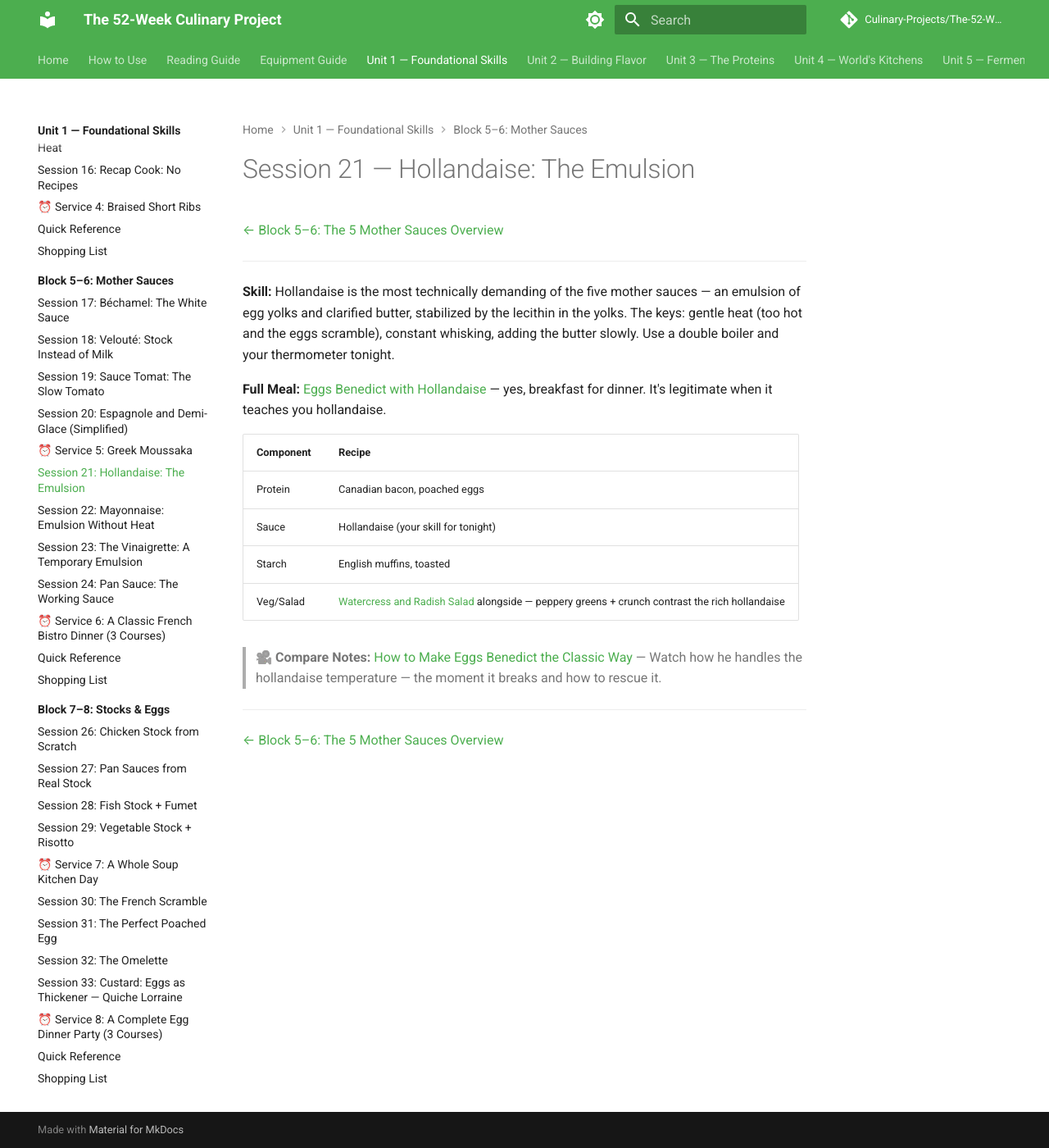
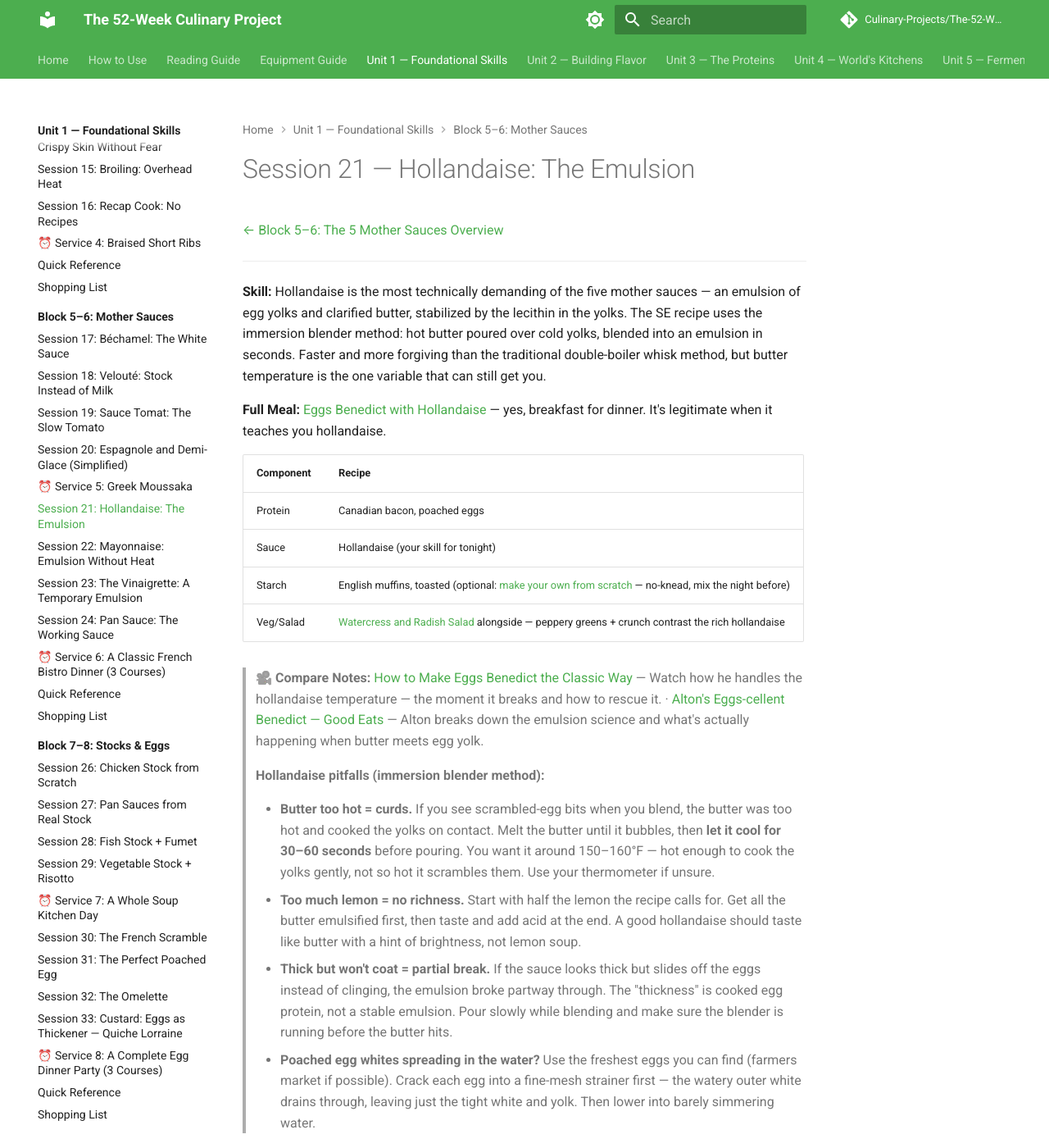
Before and after one commit to Culinary-Projects/The-52-Week-Culinary-Project, an MkDocs documentation site: the page built from docs/blocks/01-foundational-skills/05-06-mother-sauces/session-21-hollandaise-the-emulsion.md, in a window 1280 px wide and 1400 px high. Shown: the whole window at 82% size. Built offline with MkDocs 1.6.1 and Material for MkDocs 9.7.7, drawn with Linux system fonts in a browser that asks for light colours; comment, search, counter and statistics services are not loaded.

Commit message:
Add Techniquely/Good Eats videos, fix Session 18 salad, add hollandaise notes
- Session 17: add Alton Brown mac & cheese roux clip alongside Pépin
- Session 18: replace wrong Compare Notes (was tomato sauce, not velouté)
  with Techniquely pan sauces episode; swap generic vinaigrette link
  for RecipeTin Eats apple walnut salad
- Session 21: add Alton Brown eggs benedict clip; add hollandaise
  pitfall notes (butter temp, lemon ratio, partial breaks, egg freshness)
- Service 4: add Alton Brown beef stew braising clip; add note about
  pan-frying shallots instead of oven-roasting

Co-Authored-By: Claude Opus 4.6 <noreply@anthropic.com>

```diff
--- a/docs/blocks/01-foundational-skills/05-06-mother-sauces/session-21-hollandaise-the-emulsion.md
+++ b/docs/blocks/01-foundational-skills/05-06-mother-sauces/session-21-hollandaise-the-emulsion.md
@@ -4,7 +4,7 @@
 
 ---
 
-**Skill:** Hollandaise is the most technically demanding of the five mother sauces — an emulsion of egg yolks and clarified butter, stabilized by the lecithin in the yolks. The keys: gentle heat (too hot and the eggs scramble), constant whisking, adding the butter slowly. Use a double boiler and your thermometer tonight.
+**Skill:** Hollandaise is the most technically demanding of the five mother sauces — an emulsion of egg yolks and clarified butter, stabilized by the lecithin in the yolks. The SE recipe uses the immersion blender method: hot butter poured over cold yolks, blended into an emulsion in seconds. Faster and more forgiving than the traditional double-boiler whisk method, but butter temperature is the one variable that can still get you.
 
 **Full Meal:** [Eggs Benedict with Hollandaise](https://www.seriouseats.com/food-lab-foolproof-eggs-benedict-recipe) — yes, breakfast for dinner. It's legitimate when it teaches you hollandaise.
 
@@ -12,10 +12,17 @@
 |-----------|--------|
 | Protein | Canadian bacon, poached eggs |
 | Sauce | Hollandaise (your skill for tonight) |
-| Starch | English muffins, toasted |
+| Starch | English muffins, toasted (optional: [make your own from scratch](https://www.seriouseats.com/no-knead-english-muffins-recipe) — no-knead, mix the night before) |
 | Veg/Salad | [Watercress and Radish Salad](https://www.seriouseats.com/five-minute-radicchio-watercress-arugula-salad-recipe) alongside — peppery greens + crunch contrast the rich hollandaise |
 
-> 🎥 **Compare Notes:** [How to Make Eggs Benedict the Classic Way](https://www.youtube.com/watch?v=pkzRzrxYtMo) — Watch how he handles the hollandaise temperature — the moment it breaks and how to rescue it.
+> 🎥 **Compare Notes:** [How to Make Eggs Benedict the Classic Way](https://www.youtube.com/watch?v=pkzRzrxYtMo) — Watch how he handles the hollandaise temperature — the moment it breaks and how to rescue it. · [Alton's Eggs-cellent Benedict — Good Eats](https://www.youtube.com/watch?v=XKFfkr4p7Ss) — Alton breaks down the emulsion science and what's actually happening when butter meets egg yolk.
+
+> **Hollandaise pitfalls (immersion blender method):**
+>
+> - **Butter too hot = curds.** If you see scrambled-egg bits when you blend, the butter was too hot and cooked the yolks on contact. Melt the butter until it bubbles, then **let it cool for 30–60 seconds** before pouring. You want it around 150–160°F — hot enough to cook the yolks gently, not so hot it scrambles them. Use your thermometer if unsure.
+> - **Too much lemon = no richness.** Start with half the lemon the recipe calls for. Get all the butter emulsified first, then taste and add acid at the end. A good hollandaise should taste like butter with a hint of brightness, not lemon soup.
+> - **Thick but won't coat = partial break.** If the sauce looks thick but slides off the eggs instead of clinging, the emulsion broke partway through. The "thickness" is cooked egg protein, not a stable emulsion. Pour slowly while blending and make sure the blender is running before the butter hits.
+> - **Poached egg whites spreading in the water?** Use the freshest eggs you can find (farmers market if possible). Crack each egg into a fine-mesh strainer first — the watery outer white drains through, leaving just the tight white and yolk. Then lower into barely simmering water.
 
 ---
 
```
Also changed, not shown: docs/blocks/01-foundational-skills/03-04-heat-and-cooking/service-4-braised-short-ribs.md (+1 -1 lines), docs/blocks/01-foundational-skills/05-06-mother-sauces/quick-ref.md (+1 -1 lines), docs/blocks/01-foundational-skills/05-06-mother-sauces/session-17-bechamel-the-white-sauce.md (+1 -1 lines), docs/blocks/01-foundational-skills/05-06-mother-sauces/session-18-veloute-stock-instead-of-milk.md (+3 -3 lines).
